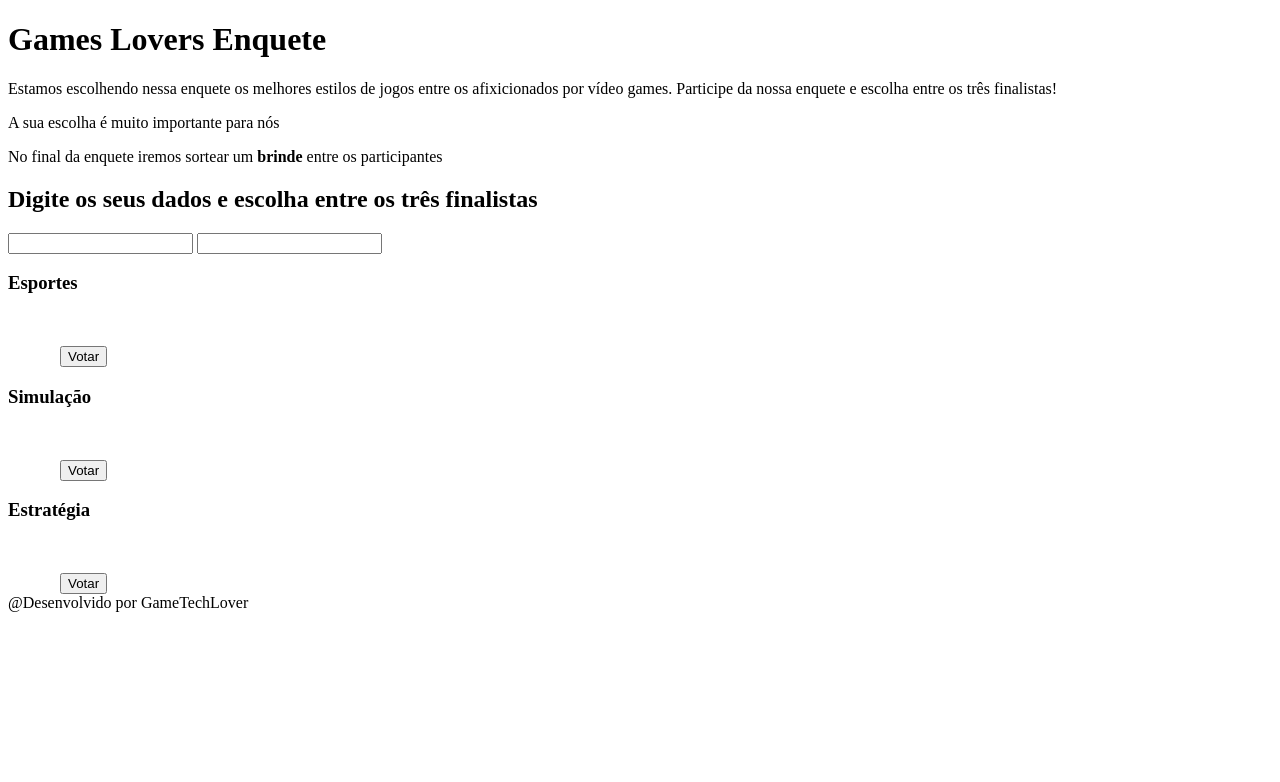
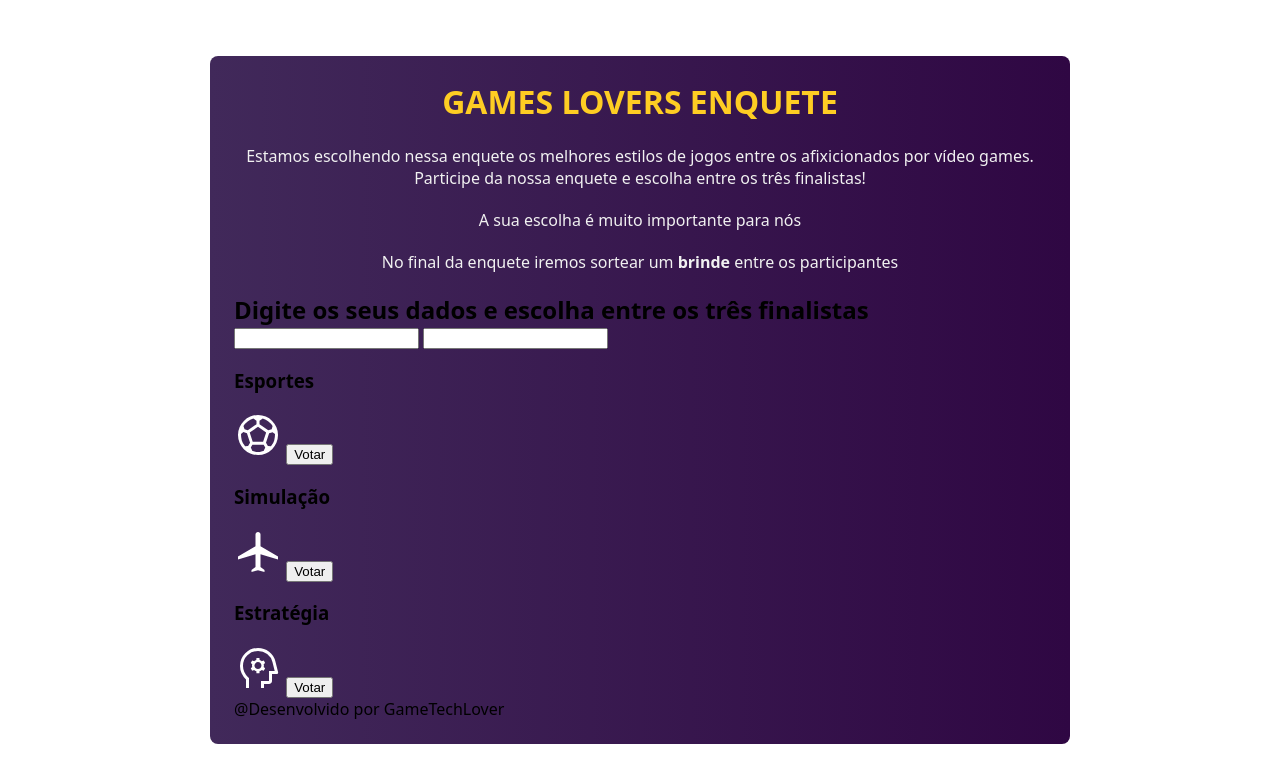
Before and after one commit to rendell-arruda/bcamp-devjr-proj2, a plain HTML site: page index.html in a window 1280 px wide. Drawn offline with Linux system fonts and the light colour scheme.

Commit message:
closes #3 - background e header styling

```diff
--- a/assets/css/style.css
+++ b/assets/css/style.css
@@ -0,0 +1,47 @@
+body {
+  font-family: system-ui, -apple-system, BlinkMacSystemFont, 'Segoe UI', Roboto,
+    Oxygen, Ubuntu, Cantarell, 'Open Sans', 'Helvetica Neue', sans-serif;
+  height: 100vh;
+  display: flex;
+  justify-content: center;
+  align-items: center;
+}
+
+* {
+  box-sizing: border-box;
+}
+html,
+body,
+h1,
+h2,
+p,
+div,
+img,
+form,
+section {
+  margin: 0;
+  padding: 0;
+  border: 0;
+}
+
+main {
+  background: linear-gradient(to right, #41295a, #2f0743);
+  max-width: 860px;
+  padding: 24px;
+  border-radius: 8px;
+}
+
+header {
+  text-align: center;
+}
+h1 {
+  color: #fecd23;
+  text-transform: uppercase;
+  text-align: center;
+  margin-bottom: 22px;
+}
+
+header p {
+  color: #f1f1f1;
+  margin-bottom: 20px;
+}
--- a/index.html
+++ b/index.html
@@ -9,6 +9,7 @@
   </head>
 
   <body>
+    <main>
       <header>
         <h1>Games Lovers Enquete</h1>
         <p>
@@ -22,7 +23,7 @@
           participantes
         </p>
       </header>
-    <main>
+
       <section>
         <form action="">
           <h2>Digite os seus dados e escolha entre os três finalistas</h2>
@@ -49,8 +50,8 @@
             <button>Votar</button>
           </div>
         </div>
+        <span>@Desenvolvido por GameTechLover</span>
       </section>
     </main>
-    <footer><span>@Desenvolvido por GameTechLover</span></footer>
   </body>
 </html>
```
Lines whose indentation alone changed are shown as unchanged.
